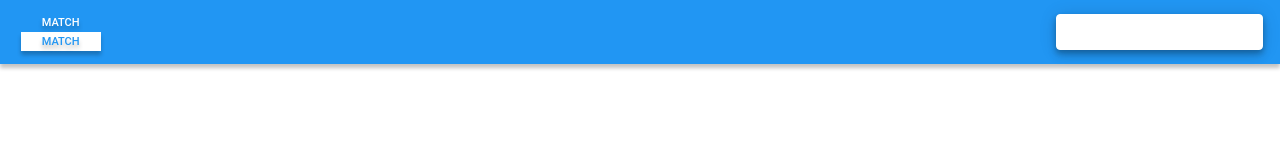
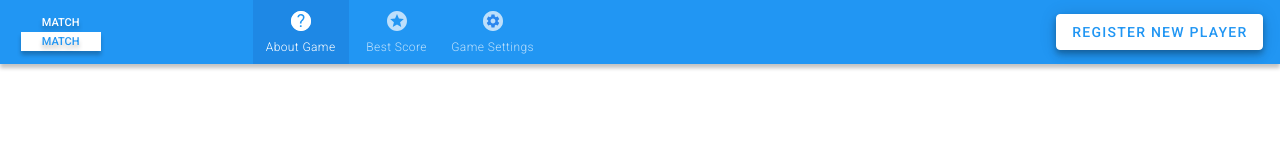
Before and after one commit to MaratkanovaAlexandra/match-match-game, a website built with webpack: page index.html in a window 1280 px wide. Built offline with nearby package versions, Linux system fonts and the light colour scheme.

Commit message:
feat: draw header

```diff
--- /dev/null
+++ b/src/add-element-function.ts
@@ -0,0 +1,18 @@
+/* Function creates an element and append it to the parent
+*
+* @param {HTMLElement} appendElement
+* @param {string} typeElement
+* @param {string} string
+* @param {string} string
+*
+* @return {HTMLElement}
+*
+*/
+ function createAndAppendHtmlElement(appendElement: HTMLElement, typeElement: string, classElement?: string,  value?: string) : HTMLElement {
+    let element = document.createElement(typeElement);
+    if (typeof classElement !== 'undefined') element.classList.add(classElement);
+    if (typeof value !== 'undefined')  element.innerText = value;
+    appendElement.appendChild(element);
+    return element;
+}
+module.exports = createAndAppendHtmlElement;
--- a/src/components/header/header.scss
+++ b/src/components/header/header.scss
@@ -1,7 +1,13 @@
 $blue: #2196f3;
+$blue-hover: #1e88e5;
+@mixin center {
+  display: flex;
+  flex-direction: column;
+  align-items: center;
+  justify-content: center;
+}
 .header {
   display: flex;
-  justify-content: space-between;
   align-items: center;
 
   background: $blue;
@@ -11,10 +17,7 @@ $blue: #2196f3;
   .header__logo {
     height: 100%;
     width: 88px;
-    display: flex;
-    flex-direction: column;
-    align-items: center;
-    justify-content: center;
+    @include center;
     .header__logo-item1,
     .header__logo-item2 {
       height: 19px;
@@ -26,10 +29,7 @@ $blue: #2196f3;
       font-size: 11px;
       line-height: 16px;
       text-transform: uppercase;
-      display: flex;
-      flex-direction: column;
-      align-items: center;
-      justify-content: center;
+      @include center;
       color: #ffffff;
       text-shadow: 0px 4px 4px rgba(0, 0, 0, 0.25);
     }
@@ -42,20 +42,71 @@ $blue: #2196f3;
   .header__button {
     height: 36px;
     width: 207px;
+    @include center();
 
+    font-family: "Roboto";
+    font-weight: 500;
     color: $blue;
     background: #ffffff;
     border: 1px solid #ffffff;
+    font-size: 14px;
+    line-height: 16px;
+    letter-spacing: 1.25px;
+    text-transform: uppercase;
+
     box-shadow: 0px 3px 5px rgba(0, 0, 0, 0.2), 0px 1px 18px rgba(0, 0, 0, 0.12),
       0px 6px 10px rgba(0, 0, 0, 0.14);
     border-radius: 4px;
+    transition: 0.3s;
+    &:active {
+      transform: scale(0.97);
+      box-shadow: 0px 3px 5px rgba(0, 0, 0, 0.3),
+        0px 1px 18px rgba(0, 0, 0, 0.2), 0px 6px 10px rgba(0, 0, 0, 0.24);
+    }
   }
   .header__nav {
     height: 100%;
     width: 288px;
+    padding-left: 148px;
     flex-grow: 20;
 
-    background: chartreuse;
+    display: flex;
     box-sizing: border-box;
+    &_item {
+      width: 96px;
+      @include center();
+      opacity: 0.7;
+      &-about-game,
+      &-top-score,
+      &-settings {
+        height: 24px;
+        width: 24px;
+        margin-bottom: 7px;
+      }
+      &-about-game {
+        background: url(./../../assets/icons/about-game-logo.svg);
+      }
+      &-top-score {
+        background: url(./../../assets/icons/best-score.svg);
+      }
+      &-settings {
+        background: url(./../../assets/icons/settings-logo.svg);
+      }
+      &-text {
+        color: #ffffff;
+        font-family: "Roboto";
+        font-weight: 300;
+        font-size: 12px;
+        line-height: 15px;
+
+        text-align: center;
+        letter-spacing: 0.4px;
+      }
+    }
+    &_item:hover,
+    .nav-active {
+      opacity: 1;
+      background: $blue-hover;
+    }
   }
 }
--- a/src/components/header/header.ts
+++ b/src/components/header/header.ts
@@ -1,30 +1,33 @@
 import "./header.scss";
+const createAndAppendHtmlElement =  require( "../../add-element-function");
+
 export class Header {
   header: HTMLElement;
-  register_button: HTMLButtonElement;
-  nav: HTMLElement;
+  register_button: HTMLElement;
+  about_game: HTMLElement;
+  top_score: HTMLElement;
   constructor() {
     this.header = document.createElement("header");
     this.header.classList.add("header");
-    const LOGO = document.createElement("div");
-    LOGO.classList.add("header__logo");
-    const LOGO_ITEM1 =  document.createElement("div");
-    const LOGO_ITEM2 =  document.createElement("div");
-    LOGO_ITEM1.classList.add("header__logo-item1");
-    LOGO_ITEM2.classList.add("header__logo-item2");
-    LOGO_ITEM1.innerHTML = "match";
-    LOGO_ITEM2.innerHTML = "match";
-    LOGO.appendChild(LOGO_ITEM1);
-    LOGO.appendChild(LOGO_ITEM2);
 
-    this.register_button = document.createElement("button");
-    this.register_button.classList.add("header__button");
-    //this.nav = document.createElement("nav");
-    //this.nav.classList.add("header__nav");
+    const LOGO = createAndAppendHtmlElement(this.header,"div","header__logo");
+    createAndAppendHtmlElement(LOGO,"div","header__logo-item1", "match");
+    createAndAppendHtmlElement(LOGO,"div","header__logo-item2", "match");
 
-    this.header.appendChild(LOGO);
-    //this.header.appendChild(this.nav);
-    this.header.appendChild(this.register_button);
+    const NAV = createAndAppendHtmlElement(this.header, "nav", "header__nav");
+    this.about_game = createAndAppendHtmlElement(NAV, "div", "header__nav_item");
+    createAndAppendHtmlElement(this.about_game, "div", "header__nav_item-about-game");
+    createAndAppendHtmlElement(this.about_game, "div", "header__nav_item-text", "About Game");
+    this.about_game.classList.add("nav-active")
 
+    this.top_score= createAndAppendHtmlElement(NAV, "div", "header__nav_item");
+    createAndAppendHtmlElement(this.top_score, "div", "header__nav_item-top-score");
+    createAndAppendHtmlElement(this.top_score, "div", "header__nav_item-text", "Best Score");
+
+    this.about_game = createAndAppendHtmlElement(NAV, "div", "header__nav_item");
+    createAndAppendHtmlElement(this.about_game, "div", "header__nav_item-settings");
+    createAndAppendHtmlElement(this.about_game, "div", "header__nav_item-text", "Game Settings");
+
+    this.register_button =createAndAppendHtmlElement(this.header, "button", "header__button", "register new player");
   }
 }
--- a/src/style.scss
+++ b/src/style.scss
@@ -1,4 +1,5 @@
 $blue: #2196f3;
+@import url("https://fonts.googleapis.com/css2?family=Roboto:ital,wght@0,100;0,300;0,400;0,500;0,700;0,900;1,100;1,300;1,400;1,500;1,700;1,900&display=swap");
 
 body {
   margin: 0;
--- a/webpack.config.js
+++ b/webpack.config.js
@@ -18,6 +18,9 @@ module.exports = {
         use: [
           {
             loader: 'file-loader',
+            options:{
+              name: `./img/${`[contenthash].[ext]`}`,
+            },
           },
         ],
       }
```
Also changed, not shown: src/assets/icons/about-game-logo.svg (added), src/assets/icons/best-score.svg (added), src/assets/icons/settings-logo.svg (added).
